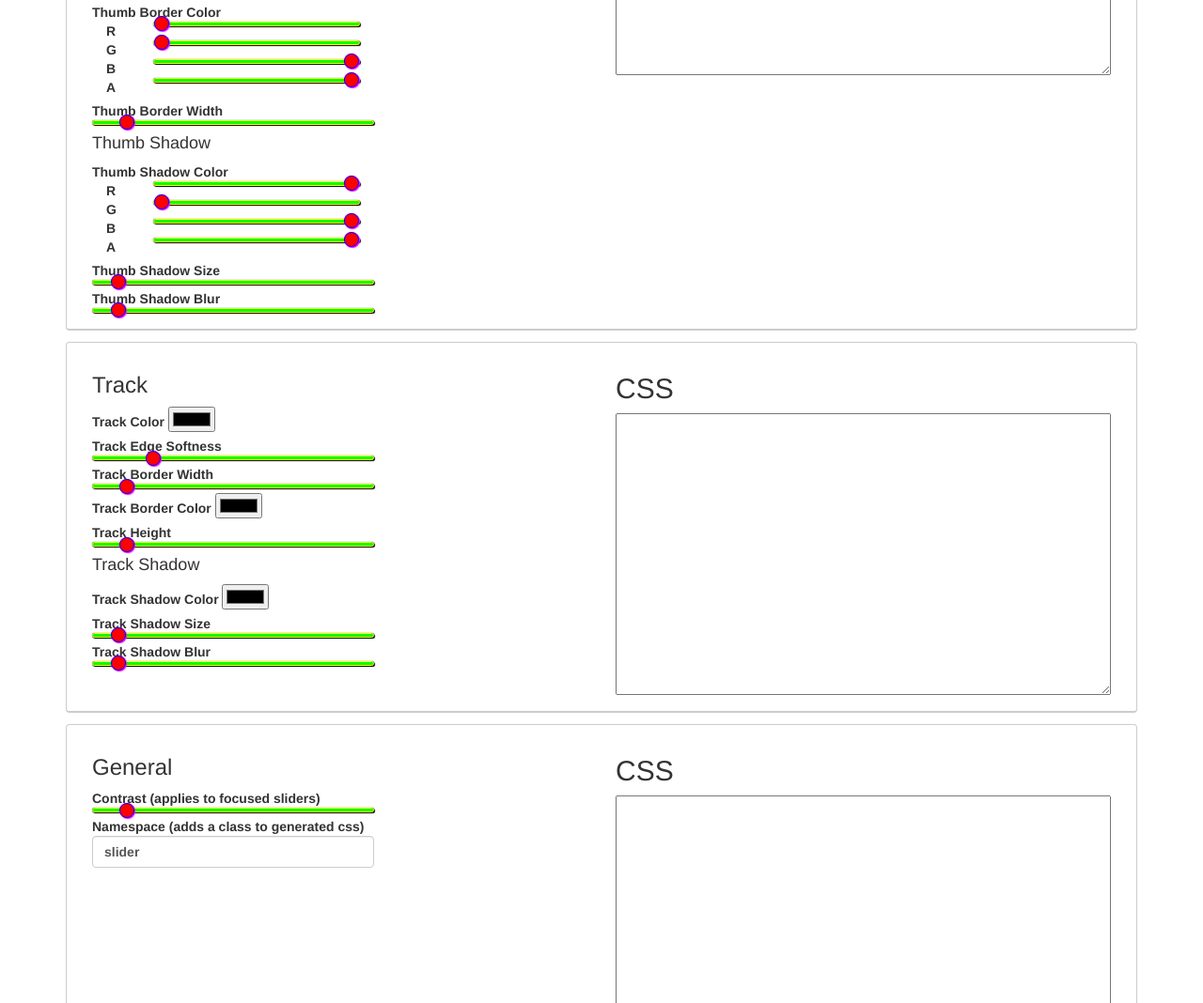
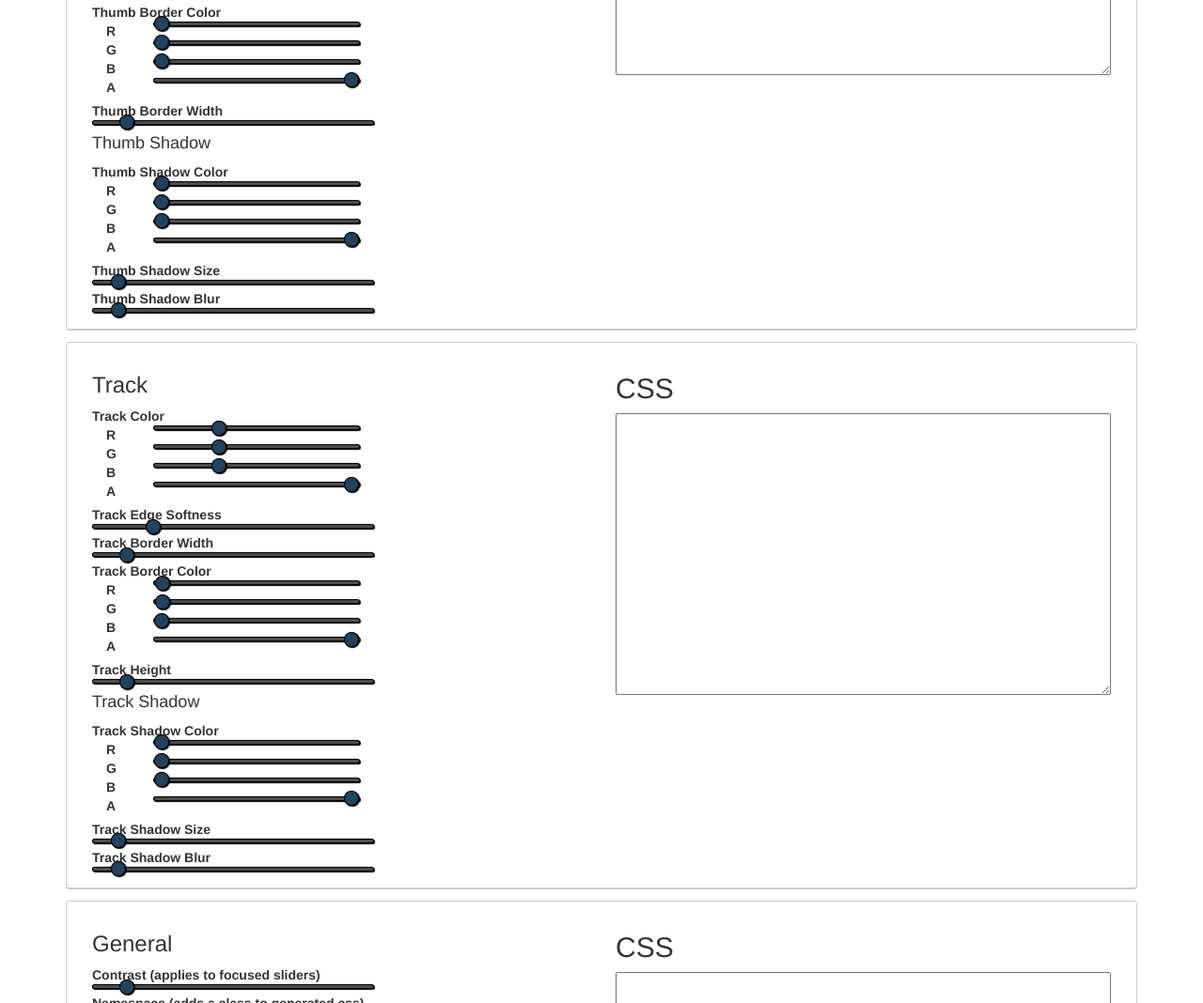
Before and after one commit to danielstern/range.css, a website: page app/index.html in a window 1280 px wide. Shown: the part 683-1751 px from the top of the page at 94% size. Drawn offline with nearby package versions, Linux system fonts and the light colour scheme; some packages are replaced by stand-ins of ours; files that its build step writes are made by us from their sources.

Commit message:
colorpickercomplete

```diff
--- a/app/partials/main.html
+++ b/app/partials/main.html
@@ -62,7 +62,7 @@
 
 	<label for=color1>
 		Track Color
-		<input name=color1 ng-model=slider['track-color'] type=color>
+		<div color-picker color=slider['track-color']>col'r picker</div>
 	</label>
 
 	<label for=thumb-roundness>
@@ -77,7 +77,8 @@
 
 	<label for=thumb-border-color>
 		Track Border Color
-		<input name=thumb-border-color ng-model=slider['track-border-color'] type=color>
+				<div color-picker color=slider['track-border-color']>col'r picker</div>
+		<!-- <input name=thumb-border-color ng-model=slider['track-border-color'] type=color> -->
 	</label>
 
 
@@ -89,7 +90,7 @@
 	<h4>Track Shadow</h4>
 	<label for=thumb-shadow-color>
 		Track Shadow Color
-		<input ng-model=slider['track-shadow-color'] type=color>
+				<div color-picker color=slider['track-shadow-color']>col'r picker</div>
 	</label>
 
 	<label for=Track-shadow-color>
--- a/app/scripts/main.js
+++ b/app/scripts/main.js
@@ -19,21 +19,21 @@ angular.module("DemoApp", ['ui.router']).config(function ($stateProvider, $urlRo
 }).value("presets", {
     "default": {
         'thumb-color': {
-            r: 255,
-            g: 0,
-            b: 0,
+            r: 32,
+            g: 67,
+            b: 95,
             a: 1
         },
         'track-color': {
-            r: 0,
-            g: 255,
-            b: 0,
+            r: 77,
+            g: 77,
+            b: 77,
             a: 1
         },
         'thumb-border-color': {
             r: 0,
             g: 0,
-            b: 255,
+            b: 0,
             a: 1
         },
         'thumb-roundness': 50,
@@ -41,9 +41,9 @@ angular.module("DemoApp", ['ui.router']).config(function ($stateProvider, $urlRo
         'thumb-shadow-size': 1,
         'thumb-width': 16,
         'thumb-shadow-color': {
-            r: 255,
+            r: 0,
             g: 0,
-            b: 255,
+            b: 0,
             a: 1
         },
         'thumb-shadow-blur': 1,
@@ -54,8 +54,8 @@ angular.module("DemoApp", ['ui.router']).config(function ($stateProvider, $urlRo
         'track-height': 5,
         'track-radius': 5,
         'track-border-color': {
-            r: 255,
-            g: 255,
+            r: 1,
+            g: 1,
             b: 0,
             a: 1
         },
```
Also changed, not shown: app/typescript/main.ts (+12 -12 lines).
